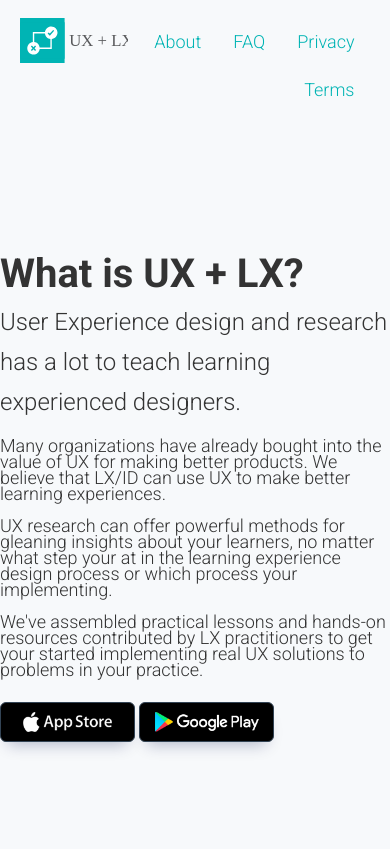
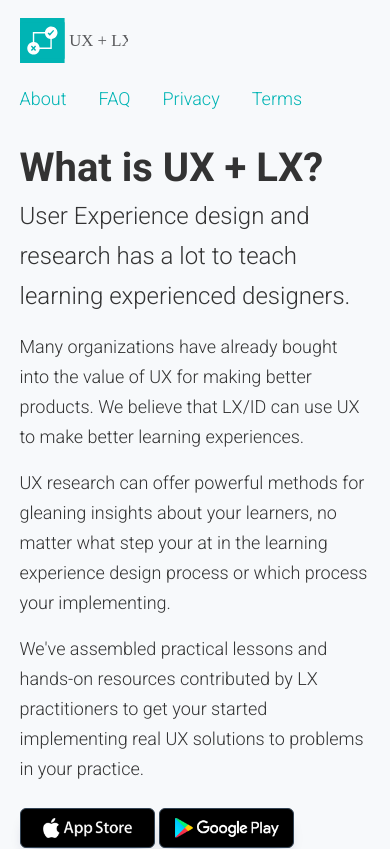
Before and after one commit to UXLX/uxlx.github.io, a plain HTML site: page about.html in a window 390 px wide. Drawn offline with Linux system fonts and the light colour scheme; a web font is replaced by a local one.

Commit message:
Mobile layout improvements; remove js on text pages; update line-height for paragraph on mobile

```diff
--- a/about.html
+++ b/about.html
@@ -65,7 +65,7 @@
     <header role="banner">
       <nav role="navigation">
         <p class="logo"><a href="index.html" title="UX + LX">UX + LX</a></p>
-        <ul>
+        <ul class="hide-md-down">
           <li>
             <a href="about.html" title="About">
               About
@@ -82,16 +82,41 @@
             </a>
           </li>
           <li>
-            <a href="/terms.html" title="Terms">
+            <a href="terms.html" title="Terms">
               Terms
             </a>
           </li>
-          <!--  <li class="dribbble"><a rel="external" href="http://dribbble.com/webslides" title="Dribbble"><svg class="fa-dribbble"><use xlink:href="#fa-dribbble"></use></svg> <em>webslides</em></a></li> -->
         </ul>
       </nav>
     </header>
+    <div class="wrap" style="margin-top: 1em; margin-bottom: 1em;">
+      <nav>
+        <ul class="hide-md-up">
+          <li>
+            <a href="about.html" title="About">
+              About
+            </a>
+          </li>
+          <li>
+            <a href="faq.html" title="FAQ">
+              FAQ
+            </a>
+          </li>
+          <li>
+            <a href="privacy.html" title="Privacy">
+              Privacy
+            </a>
+          </li>
+          <li>
+            <a href="terms.html" title="Terms">
+              Terms
+            </a>
+          </li>
+        </ul>
+      </nav>
+    </div>
     <main role="main">
-      <article id="webslides" class="vertical">
+      <article>
 
         <!-- Quick Guide
           - Each parent <section> in the <article id="webslides"> element is an individual slide.
@@ -99,8 +124,7 @@
           - <div class="wrap"> = container 90% / <div class="wrap size-50"> = 45%;
         -->
 
-        <section>
-          <div class="wrap longform">
+          <div class="wrap">
             <h1><strong>What is UX + LX?</strong></h1>
             <p class="text-intro">
               User Experience design and research has a lot to teach learning experienced designers.
@@ -109,25 +133,15 @@
             <p>UX research can offer powerful methods for gleaning insights about your learners, no matter what step your at in the learning experience design process or which process your implementing.</p>
             <p>We've assembled practical lessons and hands-on resources contributed by LX practitioners to get your started implementing real UX solutions to problems in your practice.</p>
             <p>
-              <a href="#" class="badge-ios" title="iOS App">iOS app</a>
+              <a href="https://itunes.apple.com/us/app/ux-lx/id1288848166?ls=1&mt=8" class="badge-ios" title="iOS App">iOS app</a>
               <a href="https://play.google.com/store/apps/details?id=io.ionic.uxlx" class="badge-android" title="Android app">Android app</a>
             </p>
           </div>
           <!-- .end .wrap -->
-        </section>
 
       </article>
     </main>
     <!--main-->
-    <!-- Required -->
-    <script src="static/js/webslides.js"></script>
-
-    <script>
-      window.ws = new WebSlides({
-        loop: false,
-        showIndex: false
-      });
-    </script>
 
     <!-- OPTIONAL - svg-icons.js (fontastic.me - Font Awesome as svg icons) -->
     <script defer src="static/js/svg-icons.js"></script>
--- a/static/css/webslides.css
+++ b/static/css/webslides.css
@@ -844,7 +844,7 @@ textarea {
   big,
   textarea,
   label {
-    line-height: 1.6rem;
+    line-height: 3rem;
     margin-bottom: 1.6rem; }
 
 @media (min-width: 768px) {
@@ -959,19 +959,19 @@ h3.alignleft + p.alignright {
   margin-bottom: 0;
   margin-top: .4rem; }
 
-h1 + h1 {
+h1 + h1, h1 {
   margin-top: .8rem; }
 
-h1 + h2 {
+h1 + h2, h2 {
   margin-top: .8rem; }
 
-h1 + h3 {
+h1 + h3, h3 {
   margin-top: .8rem; }
 
-h1 + h4 {
+h1 + h4, h4 {
   margin-top: .8rem; }
 
-h1 + h5 {
+h1 + h5, h5 {
   margin-top: .8rem; }
 
 h1 + h6 {
```
Also changed, not shown: faq.html (+29 -13 lines), index.html (+8 -8 lines), privacy.html (+31 -9 lines), terms.html (+29 -6 lines).
